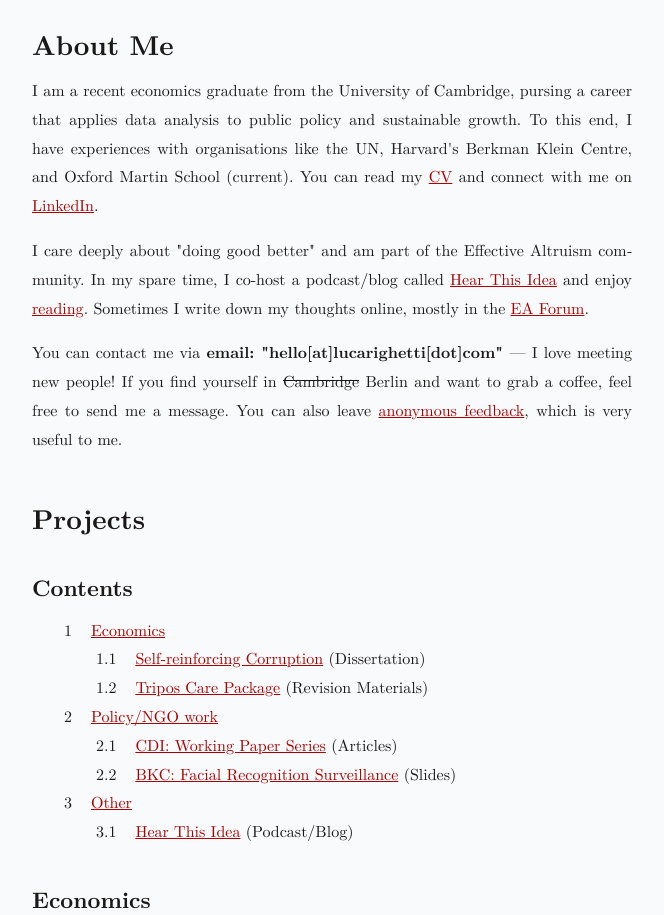
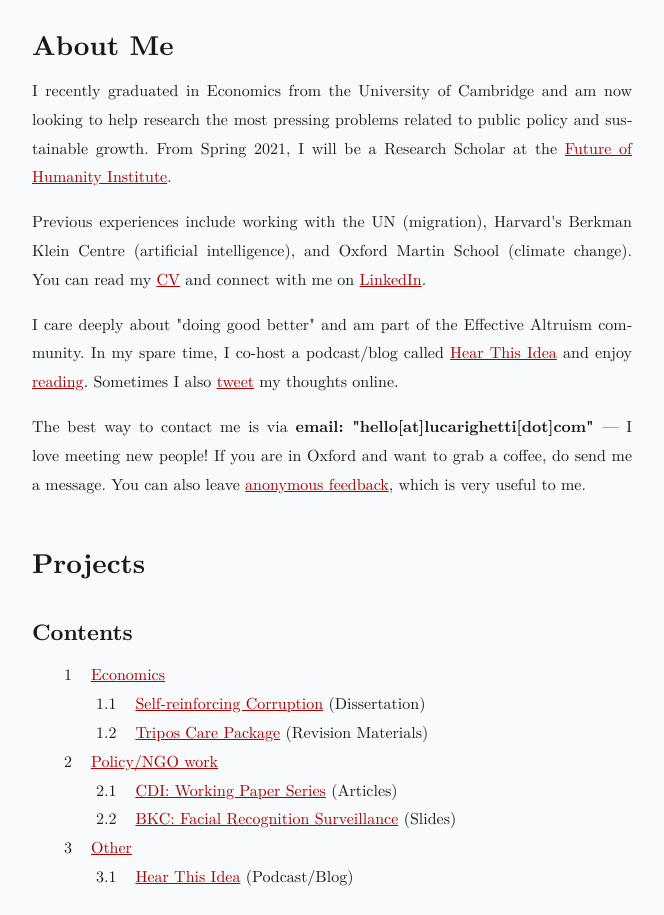
Before and after one commit to LucaRighetti/LucaRighetti.com, a website: page index.html in a window 1280 px wide. Shown: the part 580-1495 px from the top of the page, without its empty margins (308-972 px from the left). Drawn offline with nearby package versions, Linux system fonts and the light colour scheme.

Commit message:
FHI Update

```diff
--- a/index.html
+++ b/index.html
@@ -35,13 +35,16 @@
     <article>
       <h2 id="About-Me">About Me</h2>
 	<p>
-	I am a recent economics graduate from the University of Cambridge, pursing a career that applies data analysis to public policy and sustainable growth. To this end, I have experiences with organisations like the UN, Harvard's Berkman Klein Centre, and Oxford Martin School (current). You can read my <a href="projects/Righetti_CV.pdf"target="_blank">CV</a> and connect with me on <a href="https://www.linkedin.com/in/lucafrighetti/"target="_blank">LinkedIn</a>.
+	I recently graduated in Economics from the University of Cambridge and am now looking to help research the most pressing problems related to public policy and sustainable growth. From Spring 2021, I will be a Research Scholar at the <a href="https://www.fhi.ox.ac.uk/"target="blank">Future of Humanity Institute</a>.
 	</p>
 	<p>
-I care deeply about "doing good better" and am part of the Effective Altruism community. In my spare time, I co-host a podcast/blog called <a href="https://www.hearthisidea.com/"target="_blank">Hear This Idea</a> and enjoy <a href="https://www.goodreads.com/user/show/101175167-luca"target="_blank">reading</a>. Sometimes I write down my thoughts online, mostly in the <a href="https://forum.effectivealtruism.org/users/luca"target="_blank">EA Forum</a>.
+Previous experiences include working with the UN (migration), Harvard's Berkman Klein Centre (artificial intelligence), and Oxford Martin School (climate change). You can read my <a href="projects/Righetti_CV.pdf"target="_blank">CV</a> and connect with me on <a href="https://www.linkedin.com/in/lucafrighetti/"target="_blank">LinkedIn</a>.
+	</p>
+	<p>
+I care deeply about "doing good better" and am part of the Effective Altruism community. In my spare time, I co-host a podcast/blog called <a href="https://www.hearthisidea.com/"target="_blank">Hear This Idea</a> and enjoy <a href="https://www.goodreads.com/user/show/101175167-luca"target="_blank">reading</a>. Sometimes I also <a href="https://twitter.com/LucaFRighetti"target="_blank">tweet</a> my thoughts online.
         </p>
 	<p>
-You can contact me via <b> email: "hello[at]lucarighetti[dot]com" </b> — I love meeting new people! If you find yourself in <del>Cambridge</del> Berlin and want to grab a coffee, feel free to send me a message. You can also leave <a href="https://forms.gle/hdhviS1fkGHSiwLH9"target="_blank">anonymous feedback</a>, which is very useful to me.
+The best way to contact me is via <b> email: "hello[at]lucarighetti[dot]com" </b> — I love meeting new people! If you are in Oxford and want to grab a coffee, do send me a message. You can also leave <a href="https://forms.gle/hdhviS1fkGHSiwLH9"target="_blank">anonymous feedback</a>, which is very useful to me.
         </p>
       </ul>
 
@@ -140,10 +143,10 @@
      <h3 id="other">Other</h3>
       <h4 id="hti">Hear This Idea (Podcast/Blog)</h4>
       <p>
-I co-host <a href="https://www.hearthisidea.com"target="_blank">Hear This Idea</a>, "a podcast showcasing new thinking from the University of Cambridge and beyond", together with my friend <a href="https://www.finmoorhouse.com"target="_blank">Fin Moorhouse</a>.
+I co-host <a href="https://www.hearthisidea.com"target="_blank">Hear This Idea</a>, "a podcast showcasing new thinking in philosophy and social sciences", together with my friend <a href="https://www.finmoorhouse.com"target="_blank">Fin Moorhouse</a>.
       </p>
       <p>
-Each episode is an in-depth interview, where we ask academics to explain their field and their research. Every episode also has an accompanying write-up, which helps explain our guests work in more depth and collects links to further-readings. You can listen to Hear This Idea on all platforms and read our articles on the website.
+Each episode is an in-depth interview, where we ask academics to explain their field and their research. Every episode also has an accompanying write-up, which helps explain our guests' work in more depth and collects links to further-readings. You can listen to Hear This Idea on all platforms and read our articles on the website.
       </p>
       <p>
 <a href="https://www.hearthisidea.com/"target="_blank">
```
Also changed, not shown: 4 other files.
